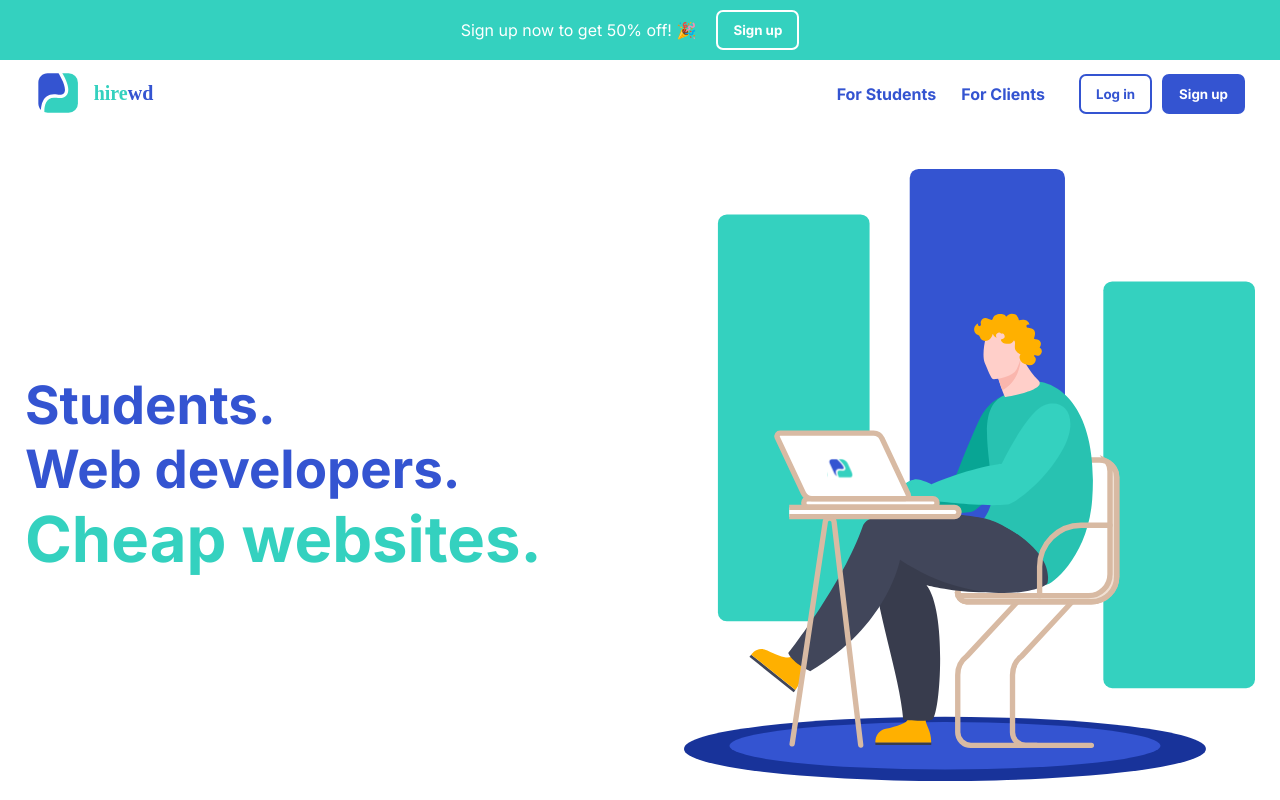
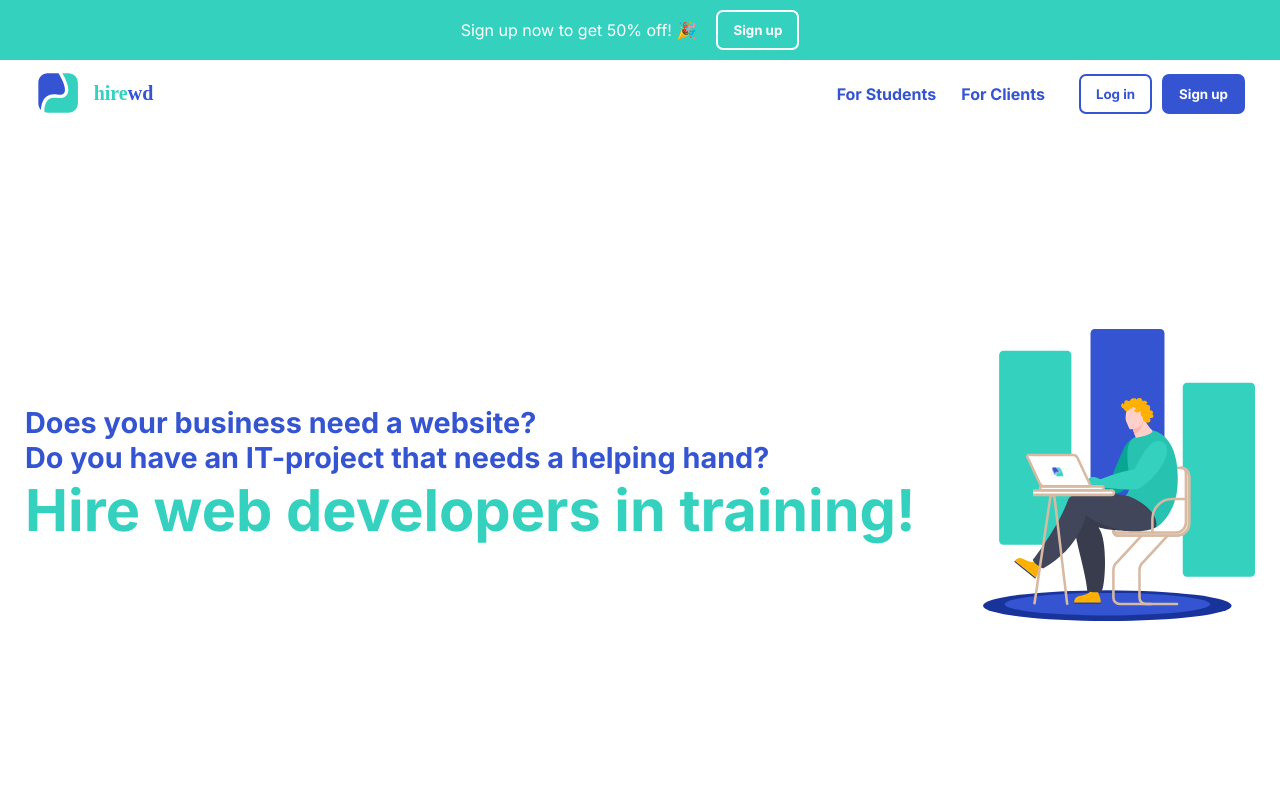
Before and after one commit to SkySails/hirewd, a Next.js app: page / in a window 1280 px wide. Built offline with nearby package versions, Linux system fonts and the light colour scheme.

Commit message:
Update hero

```diff
--- a/pages/index.js
+++ b/pages/index.js
@@ -1,10 +1,7 @@
 import { Button } from "@Components/Common";
 import styled from "styled-components";
-import { useState } from "react";
 
 export default function Home() {
-  const [sideMenuIsOpen, setOpen] = useState(false);
-
   return (
     <App>
       <Promotion>
@@ -33,8 +30,9 @@ export default function Home() {
           <section id="intro">
             <div className="content text">
               <h1>
-                Students. <br /> Web developers. <br />{" "}
-                <span>Cheap websites.</span>
+                Does your business need a website? <br /> Do you have an
+                IT-project that needs a helping hand? <br />{" "}
+                <span>Hire web developers in training!</span>
               </h1>
             </div>
             <div className="content image">
@@ -181,12 +179,12 @@ const Main = styled.main`
     }
 
     .content.text {
-      font-size: 2.2em;
+      font-size: 1.2em;
       h1 {
         color: #3454d1;
       }
       span {
-        font-size: 1.2em;
+        font-size: 2em;
         color: #34d1bf;
       }
     }
```
